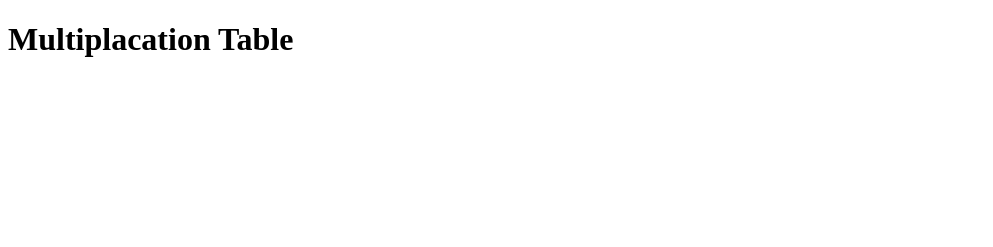
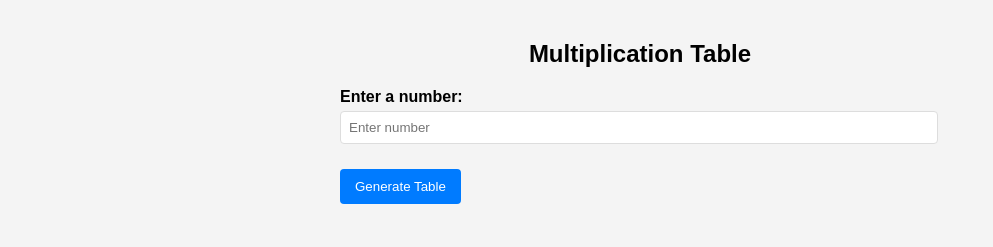
Before and after one commit to Raj-Dusane/JavaScript-Experiments, a plain HTML site: page exp2/index.html in a window 1280 px wide. Shown: the whole page, without its empty margins (0-993 px from the left). Drawn offline with Linux system fonts and the light colour scheme.

Commit message:
exp2 completed

```diff
--- a/exp2/index.html
+++ b/exp2/index.html
@@ -4,13 +4,19 @@
         <meta charset="UTF-8">
         <meta name="viewport" content="width=device-width, initial-scale=1.0">
         <title>Multiplication Table</title>
+        <link rel="stylesheet" href="style.css">
     </head>
     <body>
-        <div class="container">
-            <h1>Multiplacation Table</h1>
-            <div id="table">
+        <h2>Multiplication Table</h2>
+        <div class="form-group">
+            <label for="number">Enter a number:</label>
+            <input type="number" id="number" placeholder="Enter number">
+        </div>
 
-            </div>
-        </div>
+        <button onclick="generateTable()">Generate Table</button>
+
+        <div class="result" id="tableResult"></div>
+
+        <script src="script.js"></script>
     </body>
 </html>
--- /dev/null
+++ b/exp2/script.js
@@ -0,0 +1,22 @@
+function generateTable() {
+    const number = parseInt(document.getElementById('number').value);
+    let table = '';
+
+    if (isNaN(number)) {
+        document.getElementById('tableResult').innerText = "Please enter a valid number.";
+        return;
+    }
+
+    table += '<ul>';
+    for (let i = 1; i <= 10; i++) {
+        table += `<li>${number} x ${i} = ${number * i}</li>`;
+    }
+    table += '</ul>';
+
+    let output = `
+                <br>
+                <h3>Multiplication Table for ${number} <\h3>
+                ${table}
+                `
+    document.getElementById('tableResult').innerHTML = output;
+}
--- /dev/null
+++ b/exp2/style.css
@@ -0,0 +1,56 @@
+body {
+    font-family: Arial, sans-serif;
+    background-color: #f4f4f4;
+    padding: 20px;
+    max-width: 600px;
+    margin: 0 auto;
+}
+
+h2 {
+  text-align: center;
+}
+
+.form-group {
+  margin-bottom: 15px;
+}
+
+label {
+  display: block;
+  margin-bottom: 5px;
+  font-weight: bold;
+}
+
+input[type="number"] {
+  width: calc(100% - 20px);
+  padding: 8px;
+  border-radius: 4px;
+  border: 1px solid #ddd;
+}
+
+button {
+  padding: 10px 15px;
+  background-color: #007bff;
+  color: #fff;
+  border: none;
+  border-radius: 4px;
+  cursor: pointer;
+  margin-top: 10px;
+}
+
+button:hover {
+  background-color: #0056b3;
+}
+
+.result {
+  margin-top: 20px;
+  font-size: 1.1em;
+}
+
+ul {
+  list-style: none;
+  padding-left: 0;
+}
+
+li {
+  padding: 5px 0;
+}
--- a/exp2/stylesheet.css
+++ /dev/null
@@ -1,4 +0,0 @@
-body {
-    margin: 0px;
-    padding: 0px;
-}
```
Also changed, not shown: exp2/myscript.js (deleted).
